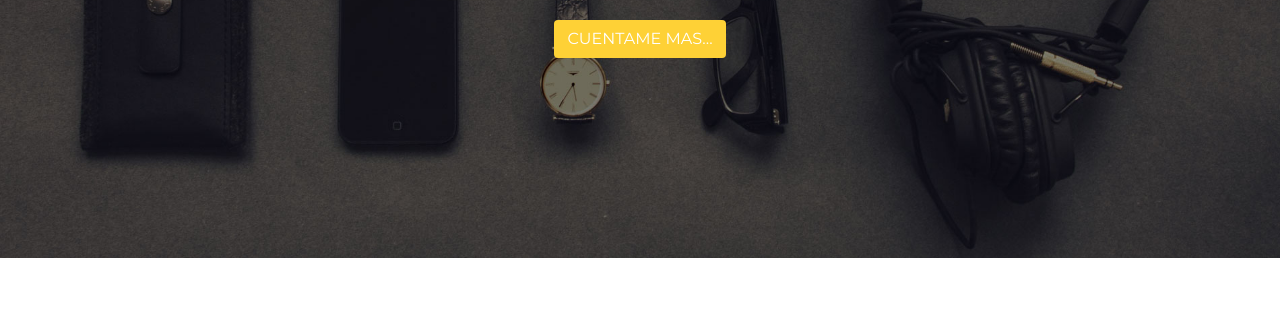
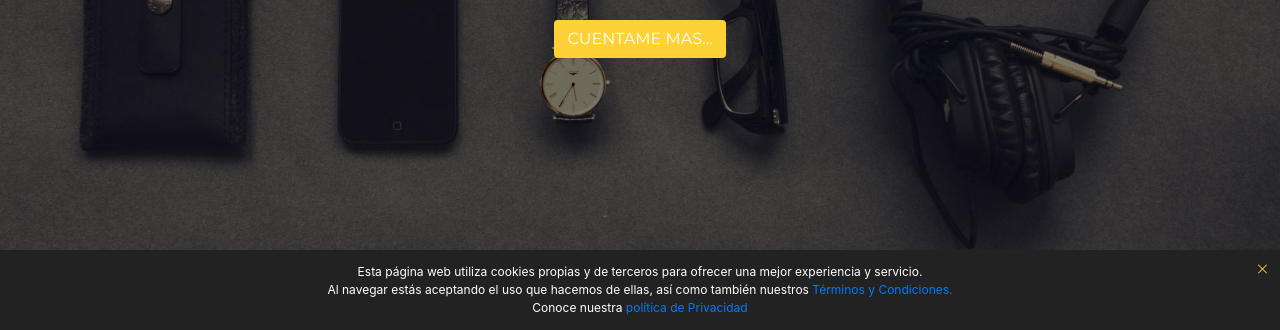
Before and after one commit to igayoso/workylab.com, a website with bundled scripts: page index.html in a window 1280 px wide. Shown: the part 470-800 px from the top of the page. Built offline with nearby package versions, Linux system fonts and the light colour scheme; a web font is replaced by a local one.

Commit message:
Added cookies advice functionality.

```diff
--- a/css/agency.css
+++ b/css/agency.css
@@ -1,6 +1,6 @@
 /*!
- * Start Bootstrap - Agency v4.0.0-beta (http://startbootstrap.com/template-overviews/agency)
- * Copyright 2013-2017 Start Bootstrap
+ * Start Bootstrap - Agency v4.0.0-beta (https://startbootstrap.com/template-overviews/agency)
+ * Copyright 2013-2019 Start Bootstrap
  * Licensed under MIT (https://github.com/BlackrockDigital/startbootstrap-agency/blob/master/LICENSE)
  */
 body {
@@ -513,6 +513,40 @@ ul.social-buttons {
     ul.social-buttons li a:active, ul.social-buttons li a:focus, ul.social-buttons li a:hover {
       background-color: #fed136; }
 
+.cookies-advice {
+  background-color: #222222;
+  bottom: 0;
+  color: #FFF;
+  font-size: 0.75rem;
+  font-weight: 400;
+  padding: 1.1em 1em;
+  position: fixed;
+  width: 100%;
+  z-index: 1000; }
+  .cookies-advice .container {
+    position: relative; }
+
+.close-cookies-advice {
+  cursor: pointer;
+  position: absolute;
+  right: 1em;
+  top: 1.1em; }
+  .close-cookies-advice .icon {
+    height: 12px;
+    position: relative;
+    width: 12px; }
+    .close-cookies-advice .icon::before, .close-cookies-advice .icon::after {
+      content: '';
+      background-color: #fed136;
+      height: 12px;
+      left: 6px;
+      position: absolute;
+      width: 1px; }
+    .close-cookies-advice .icon::before {
+      transform: rotate(45deg); }
+    .close-cookies-advice .icon::after {
+      transform: rotate(-45deg); }
+
 .text-primary {
   color: #fed136 !important; }
 
--- a/index.html
+++ b/index.html
@@ -1079,10 +1079,11 @@
         </div>
       </div>
     </div>
+
       <!-- Cookies Advise -->
-      <div class="cookies-advice">
+    <div class="cookies-advice" id="cookies-advice" style="display: none">
       <div class="close-cookies-advice">
-          <div class="icon">
+        <div class="icon" onclick="acceptTermsAndPolicy()">
         </div>
       </div>
       <div class="container">
@@ -1097,6 +1098,7 @@
         </div>
       </div>
     </div>
+
     <!-- Bootstrap core JavaScript -->
     <script src="vendor/jquery/jquery.min.js"></script>
     <script src="vendor/popper/popper.min.js"></script>
@@ -1123,6 +1125,22 @@
 
       gtag('js', new Date());
       gtag('config', 'UA-141903307-1');
+
+      function acceptTermsAndPolicy() {
+        localStorage.setItem('acceptTermsAndPolicy', true);
+
+        var cookiesAdvice = document.getElementById('cookies-advice');
+
+        cookiesAdvice.style.display = 'none';
+      }
+
+      window.onload = function() {
+        if (!localStorage.getItem('acceptTermsAndPolicy')) {
+          var cookiesAdvice = document.getElementById('cookies-advice');
+
+          cookiesAdvice.style.display = 'block';
+        }
+      }
     </script>
   </body>
 
```
Also changed, not shown: css/agency.min.css, js/agency.min.js, 2 other files. Lines whose indentation alone changed are shown as unchanged.
